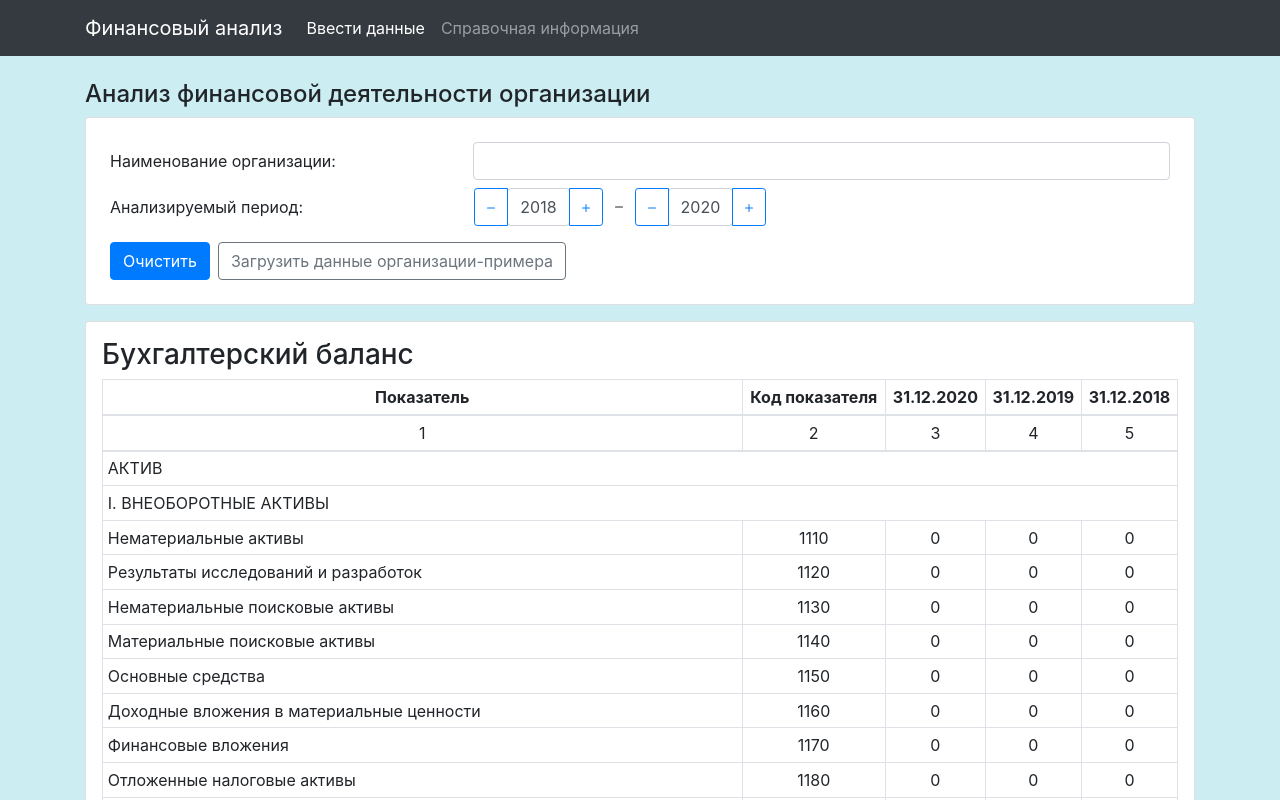
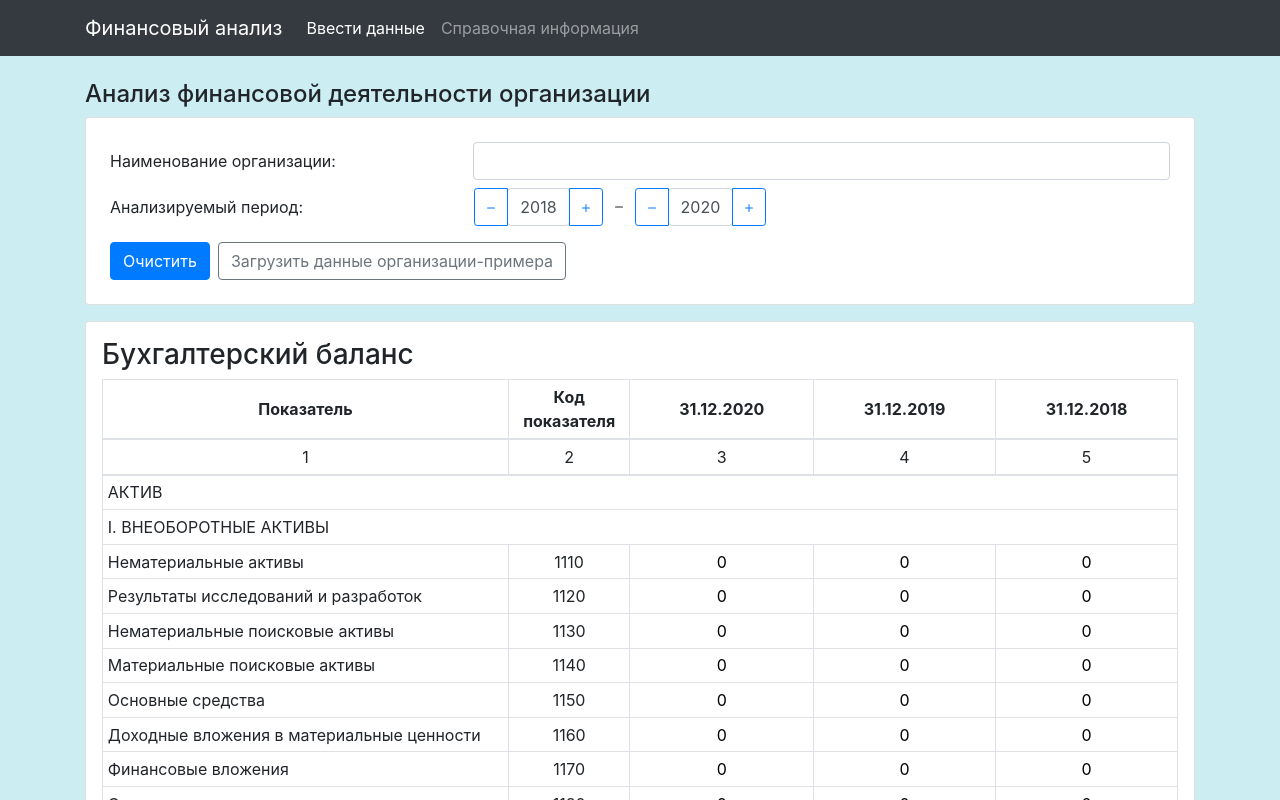
Before and after one commit to tarasovnm/fin-an-ts, a React (Create React App) app: page /analysis in a window 1280 px wide. Shown: the top 800 px of the page. Built offline with nearby package versions, Linux system fonts and the light colour scheme.

Commit message:
Maked balance table form 1 editable whith saving values in state.

```diff
--- a/src/components/Analysis/BalanceForm1/BalanceTableForm1/BalanceTableForm1.tsx
+++ b/src/components/Analysis/BalanceForm1/BalanceTableForm1/BalanceTableForm1.tsx
@@ -33,29 +33,35 @@ interface ICellProps {
   code: number,
   index: number,
   value: number,
+  cellValueChanged: (value: string, code: string, index: string) => void
 }
 
-const Cell: React.FC<ICellProps> = ({ code, index, value }) => {
+const Cell: React.FC<ICellProps> = ({ code, index, value, cellValueChanged }) => {
 
-  // const onCellChange = (e) => {
-  //   const target = e.target;
-  //   cellValueChanged({
-  //     code: target.dataset.code,
-  //     index: target.dataset.index,
-  //     value: target.value
-  //   });
-  // }
+  const inputStyle = {
+    display: "block",
+    padding: 0,
+    margin: 0,
+    border: 0,
+    width: "100%",
+    textAlign: "center" as "center"
+  }
+
+  const onCellChange = (e: any) => {
+    const target = e.target;
+    cellValueChanged(target.value, target.dataset.code, target.dataset.index);
+  }
 
   return (
     <td className="align-middle text-center">
-      {/* <input
+      <input className="m0"
         type="text"
         value={value}
+        style={inputStyle}
         onChange={onCellChange}
         data-code={code}
         data-index={index}>
-      </input> */}
-      {value}
+      </input>
     </td>
   );
 }
@@ -63,15 +69,16 @@ const Cell: React.FC<ICellProps> = ({ code, index, value }) => {
 // SectoinRow ===============================================================================
 
 interface ISectoinRowProps {
-  sectionStr: IBalanseRow
+  sectionStr: IBalanseRow,
+  cellValueChanged: (value: string, code: string, index: string) => void
 }
 
-const SectoinRow: React.FC<ISectoinRowProps> = ({ sectionStr }) => {
+const SectoinRow: React.FC<ISectoinRowProps> = ({ sectionStr, cellValueChanged }) => {
   return (
     <tr>
       <td>{sectionStr.name}</td>
       <td className="align-middle text-center">{sectionStr.code}</td>
-      {sectionStr.values.map((val, idx) => <Cell value={val} key={idx} code={sectionStr.code} index={idx} />)}
+      {sectionStr.values.map((val, idx) => <Cell value={val} key={idx} code={sectionStr.code} index={idx} cellValueChanged={cellValueChanged} />)}
     </tr>
   );
 }
@@ -98,16 +105,17 @@ const SectionTotal: React.FC<ISectionTotalProps> = ({ totalData, sectionId, year
 
 interface IBalanceSectionProps {
   sectionData: IBalanceSection,
-  years: number[]
+  years: number[],
+  cellValueChanged: (value: string, code: string, index: string) => void
 }
 
-const BalanceSection: React.FC<IBalanceSectionProps> = ({ sectionData, years }) => {
+const BalanceSection: React.FC<IBalanceSectionProps> = ({ sectionData, years, cellValueChanged }) => {
   return (
     <>
       <tr>
         <td colSpan={years.length + 2}>{sectionData.id + '. ' + sectionData.name}</td>
       </tr>
-      {sectionData.data.map(sectionStr => <SectoinRow sectionStr={sectionStr} key={sectionStr.code} />)}
+      {sectionData.data.map(sectionStr => <SectoinRow sectionStr={sectionStr} key={sectionStr.code} cellValueChanged={cellValueChanged} />)}
       <SectionTotal totalData={sectionData.total} sectionId={sectionData.id} years={years} />
     </>
   );
@@ -138,10 +146,11 @@ interface ITablePartProps {
     total: IBalanceTotal
   },
   name: string,
-  years: number[]
+  years: number[],
+  cellValueChanged: (value: string, code: string, index: string) => void
 }
 
-const TablePart: React.FC<ITablePartProps> = ({ partData, name, years }) => {
+const TablePart: React.FC<ITablePartProps> = ({ partData, name, years, cellValueChanged }) => {
   return (
     <>
       <tr>
@@ -149,7 +158,7 @@ const TablePart: React.FC<ITablePartProps> = ({ partData, name, years }) => {
           <span className="fw-bolder text-reset">{name}</span>
         </td>
       </tr>
-      {partData.sections.map(section => <BalanceSection sectionData={section} years={years} key={section.id} />)}
+      {partData.sections.map(section => <BalanceSection sectionData={section} years={years} key={section.id} cellValueChanged={cellValueChanged} />)}
       <PartTotal totalData={partData.total} years={years} />
     </>
   );
@@ -163,10 +172,10 @@ interface IBalanceTableForm1Props {
     start: number,
     end: number
   },
-  cellValueChanged: (value: number, code: number, index: number) => void
+  cellValueChanged: (value: string, code: string, index: string) => void
 }
 
-const BalanceTableForm1: React.FC<IBalanceTableForm1Props> = ({ tableData, analysisPeriod }) => {
+const BalanceTableForm1: React.FC<IBalanceTableForm1Props> = ({ tableData, analysisPeriod, cellValueChanged }) => {
   let numOfYears: number = analysisPeriod.end - analysisPeriod.start;
   let years: number[] = [];
   let i: number = numOfYears;
@@ -183,11 +192,13 @@ const BalanceTableForm1: React.FC<IBalanceTableForm1Props> = ({ tableData, analy
         <TablePart
           partData={tableData.active}
           name="АКТИВ"
-          years={years} />
+          years={years}
+          cellValueChanged={cellValueChanged} />
         <TablePart
           partData={tableData.passive}
           name="ПАССИВ"
-          years={years} />
+          years={years}
+          cellValueChanged={cellValueChanged} />
       </tbody>
     </table>
   )
--- a/src/context/BalanceState.tsx
+++ b/src/context/BalanceState.tsx
@@ -23,7 +23,7 @@ export const BalanceState: React.FC<BalanceStateProps> = ({ children }) => {
 
   const changePeriodStart = (delta: number) => dispatch({ type: CHANGE_PERIOD_START, payload: delta });
   const changePeriodEnd = (delta: number) => dispatch({ type: CHANGE_PERIOD_END, payload: delta });
-  const cellValueChanged = (value: number, code: number, index: number) => dispatch({
+  const cellValueChanged = (value: string, code: string, index: string) => dispatch({
     type: CELL_VALUE_CHANGED,
     payload: { value, code, index }
   })
--- a/src/context/balanceReducer.ts
+++ b/src/context/balanceReducer.ts
@@ -1,4 +1,5 @@
 import { IBalanceState } from './interfaces';
+import { changeCellValue } from './balanceStateData';
 
 export const CHANGE_PERIOD_START = 'CHANGE_PERIOD_START';
 export const CHANGE_PERIOD_END = 'CHANGE_PERIOD_END';
@@ -33,8 +34,15 @@ export const balanceReducer = (state: IBalanceState, action: IAction) => {
         }
       };
     case CELL_VALUE_CHANGED:
-      console.log('Значение ячейки изменено ', action.payload);
+      const newCellValue = parseInt(action.payload.value)
+      if (newCellValue) {
+        return {
+          ...state,
+          balance: changeCellValue(state.belance, action.payload.code, action.payload.index, action.payload.value)
+        }
+      }
       return state;
+
     default:
       return state;
   }
--- a/src/context/balanceStateData.ts
+++ b/src/context/balanceStateData.ts
@@ -1,3 +1,5 @@
+import { IBalanceTableState } from './interfaces';
+
 export function createBalanceState(startYear: number, endYear: number) {
   const initialValues = [0, 0, 0];
 
@@ -273,43 +275,47 @@ export function createBalanceState(startYear: number, endYear: number) {
 //   arr.unshift(0);
 // }
 
-// export function changeCellValue(balance, code, index, value) {
+export function changeCellValue(balance: IBalanceTableState, code: string, index: string, value: string) {
 
-//   let newBalance = { ...balance };
+  let newBalance: IBalanceTableState = { ...balance };
+  const keys: string[] = Object.keys(newBalance);
 
-//   Object.keys(newBalance).forEach(part => {
-//     newBalance[part].sections.forEach(section => {
-//       section.data.forEach(row => {
-//         if (row.code === parseInt(code)) {
-//           row.values = [...row.values];
-//           row.values[parseInt(index)] = value;
-//         }
-//       });
-//     });
-//   });
+  keys.forEach((part) => {
+    newBalance[part].sections.forEach(section => {
+      section.data.forEach(row => {
+        if (row.code === parseInt(code)) {
+          row.values = [...row.values];
+          row.values[parseInt(index)] = parseInt(value);
+        }
+      });
+      console.log('зашли циклом в часть')
+    });
+  });
 
-//   return calculateBalanceTotals(newBalance);
-// }
+  return calculateBalanceTotals(newBalance);
+}
 
-// export function calculateBalanceTotals(balance) {
-//   Object.keys(balance).forEach(part => {
-//     let partTotal = [];
-//     balance[part].sections.forEach(section => {
-//       let total = [];
-//       section.data.forEach(row => {
-//         row.values.forEach((val, idx) => {
-//           total[idx] = !total[idx] ? val : total[idx] + val;
-//         });
-//       });
-//       section.total.values = total;
+export function calculateBalanceTotals(balance: IBalanceTableState) {
+  const keys: string[] = Object.keys(balance);
 
-//       section.total.values.forEach((val, idx) => {
-//         partTotal[idx] = !partTotal[idx] ? val : partTotal[idx] + val;
-//       });
-//     });
+  keys.forEach(part => {
+    let partTotal: number[] = [];
+    balance[part].sections.forEach(section => {
+      let total: number[] = [];
+      section.data.forEach(row => {
+        row.values.forEach((val, idx) => {
+          total[idx] = !total[idx] ? val : total[idx] + val;
+        });
+      });
+      section.total.values = total;
 
-//     balance[part].total.values = partTotal;
-//   });
+      section.total.values.forEach((val, idx) => {
+        partTotal[idx] = !partTotal[idx] ? val : partTotal[idx] + val;
+      });
+    });
 
-//   return balance;
-// }
+    balance[part].total.values = partTotal;
+  });
+
+  return balance;
+}
```
Also changed, not shown: src/context/interfaces.ts (+2 -6 lines).
